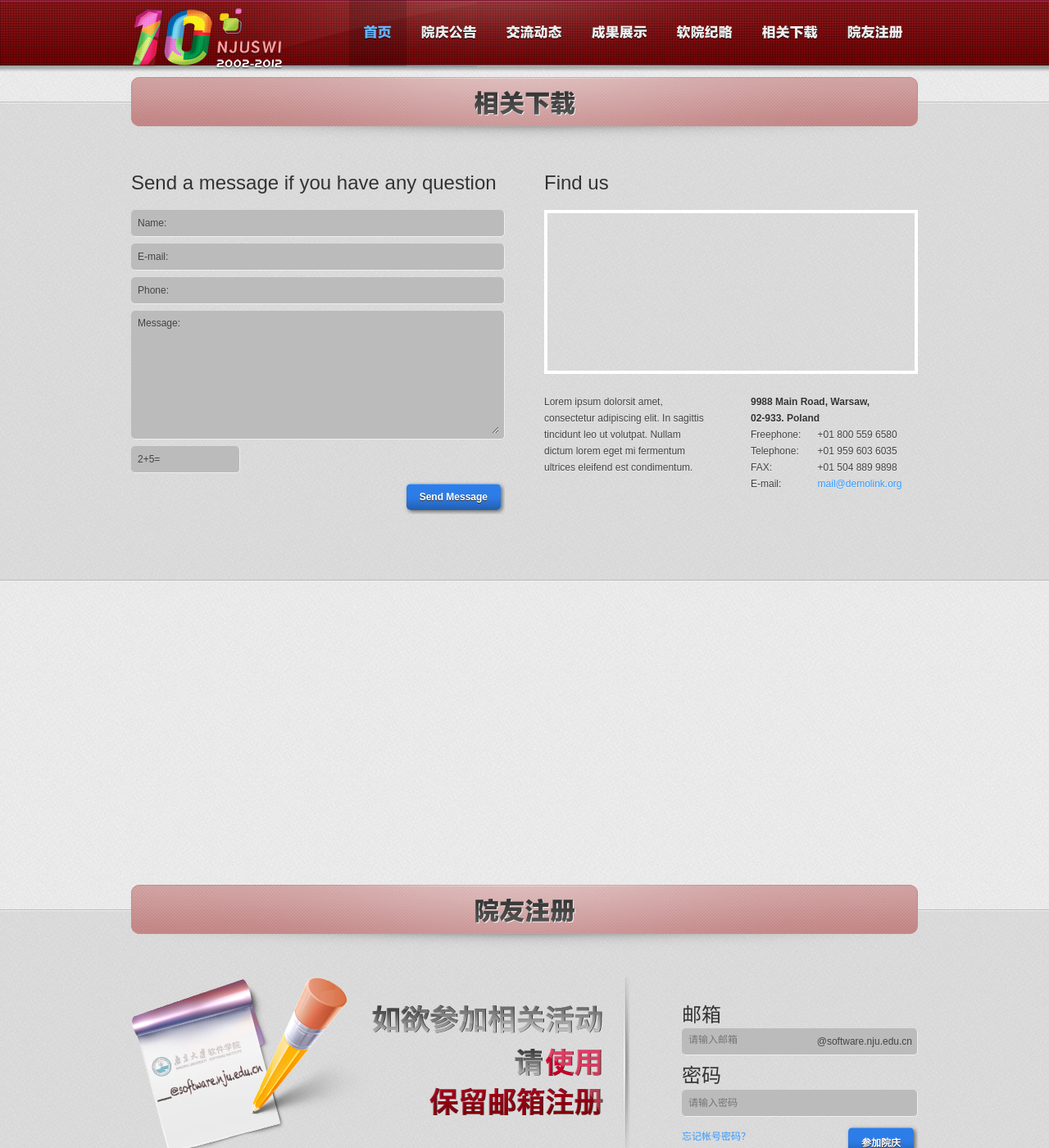
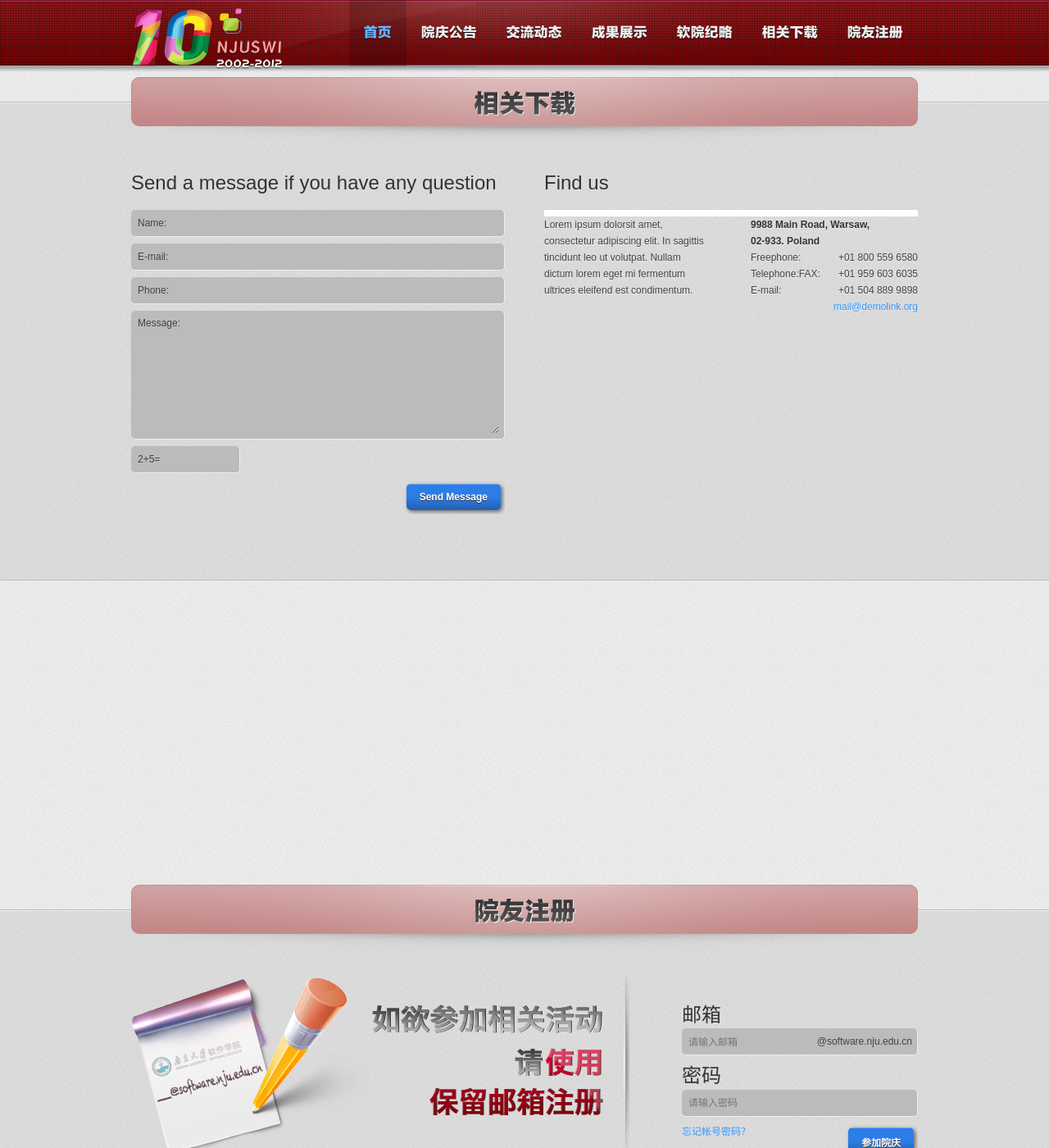
Before and after one commit to clippit/10th-anniversary, a Jekyll site: the page built from index.html, in a window 1280 px wide and 1400 px high, scrolled down 5042 px. Shown: the whole window at 82% size. Built offline with Jekyll 4.4.1, drawn with Linux system fonts in a browser that asks for light colours; nearby versions of some CDN libraries; Markdown is read by kramdown in place of the engine named in the settings.

Commit message:
adjust form css

```diff
--- a/css/style.css
+++ b/css/style.css
@@ -1494,7 +1494,7 @@
 /* Register Form */
 .rf-item { width:auto; }
 .rf-item input { width:100%; }
-.ie7 .rf-item input { width:99%;}
+.lt-ie8 .rf-item input { width:99%;}
 .rf-item textarea { width:99%; }
 .rf .error { border: 1px solid #ffff99; }
 .rf-submit {
@@ -1507,47 +1507,16 @@
   float:right;
   margin:0;
 }
-.rf-message {
-  font-size:12px;
-  float: left;
-  color:#666;
-  padding-top:6px;
-}
-.rf-loader {
-  float:right;
-  width:60px;
-  height:30px;
-  margin-right:10px;
-  display:none;
-  background:transparent url(../images/loader.gif) 50% 50% no-repeat scroll;
-}
 #login {
   margin-top: 30px;
 }
 #email-input {
   width:11em;
   float:left;
+  margin-top: 3px;
 }
 #email-postfix {
   float:right;
-}
-
-/* Google Maps */
-#gmap-wrap {
-  margin-bottom:24px;
-}
-#gmap {
-  overflow:hidden;
-  width: 448px;
-  height:192px;
-}
-
-/* Text box */
-.address-box .left {
-  width:40%;
-}
-.address-box .right {
-  width:60%;
 }
 
 
```
